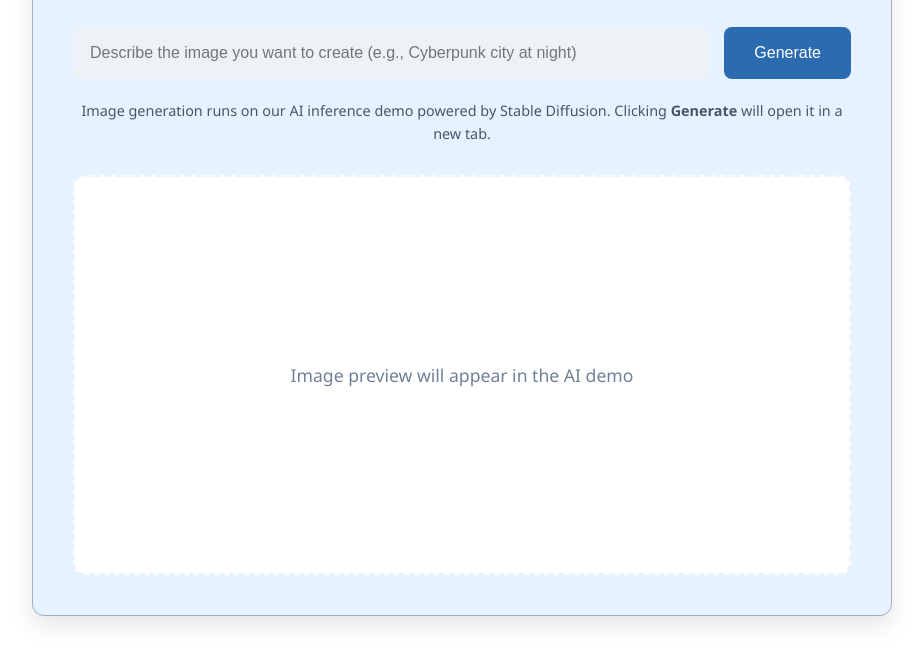
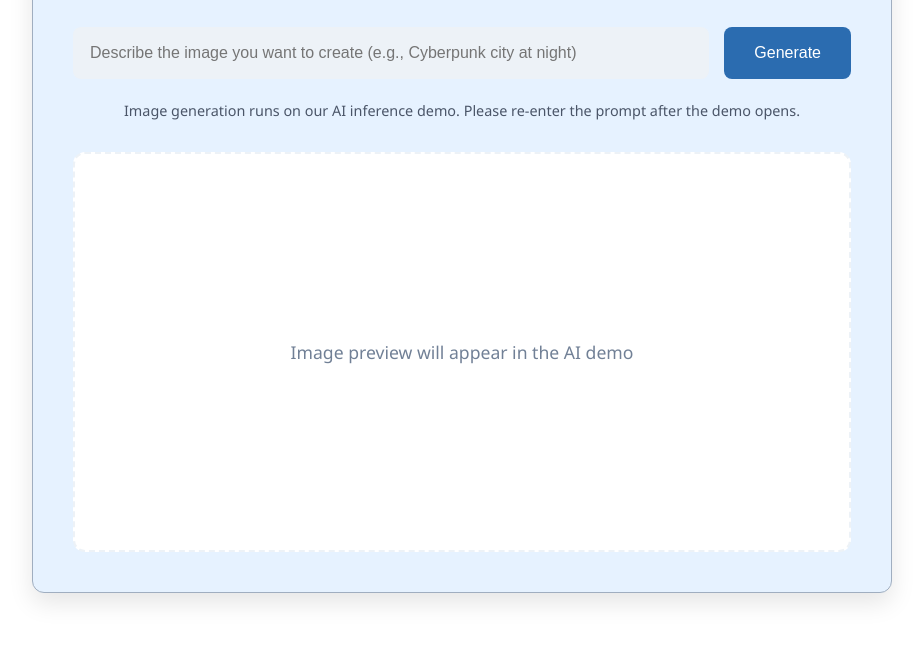
Before and after one commit to pranith0410/AI-image-generator, a plain HTML site: page index.html in a window 1280 px wide. Shown: the part 184-840 px from the top of the page, without its empty margins (178-1101 px from the left). After the commit the page ends 817 px from the top, so only its background shows below. Drawn offline with Linux system fonts and the light colour scheme.

Commit message:
Update index.html

```diff
--- a/index.html
+++ b/index.html
@@ -131,8 +131,8 @@
       </div>
 
       <p class="note">
-        Image generation runs on our AI inference demo powered by Stable Diffusion.
-        Clicking <b>Generate</b> will open it in a new tab.
+        Image generation runs on our AI inference demo.
+        Please re-enter the prompt after the demo opens.
       </p>
 
       <div class="image-container">
```
